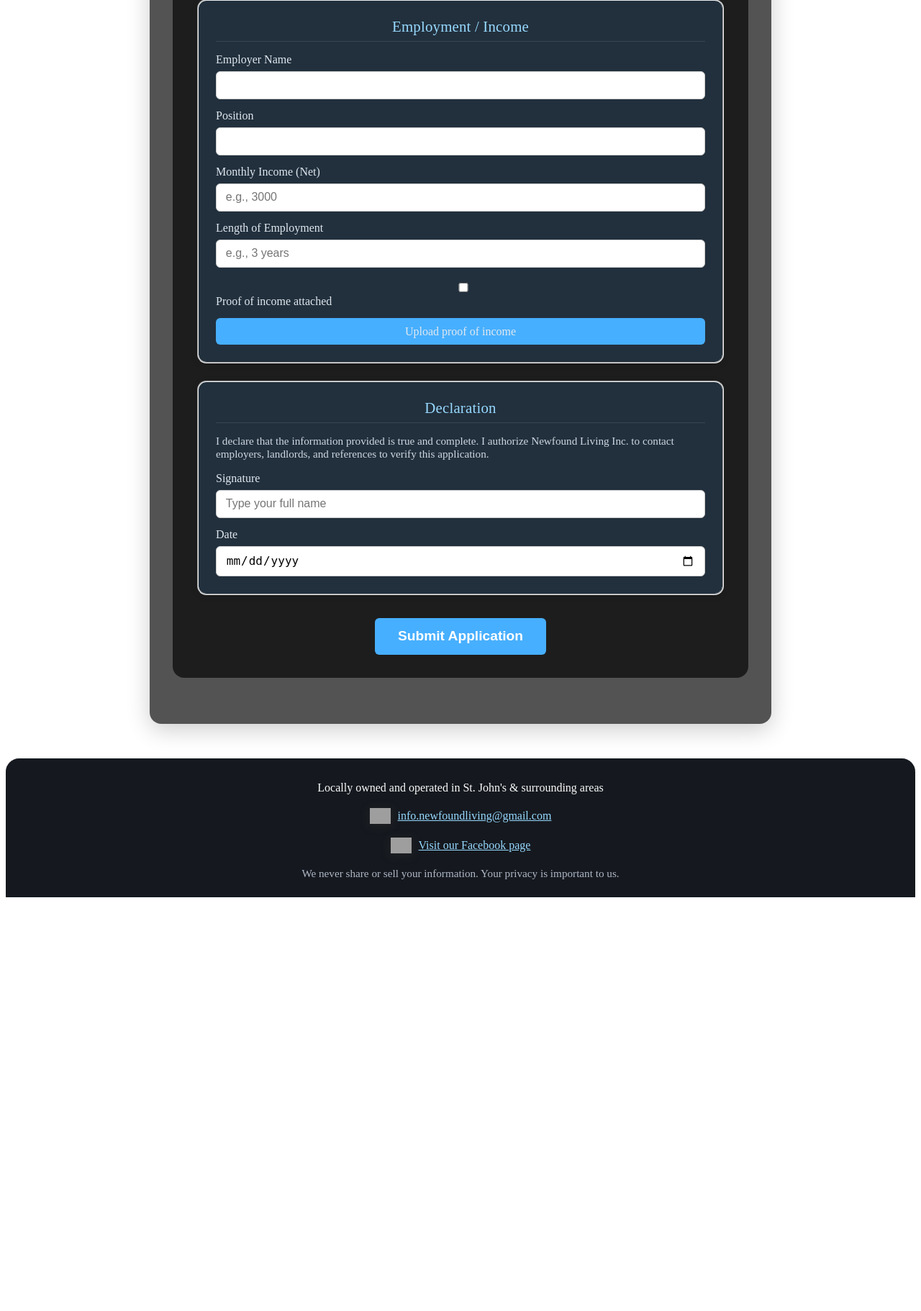
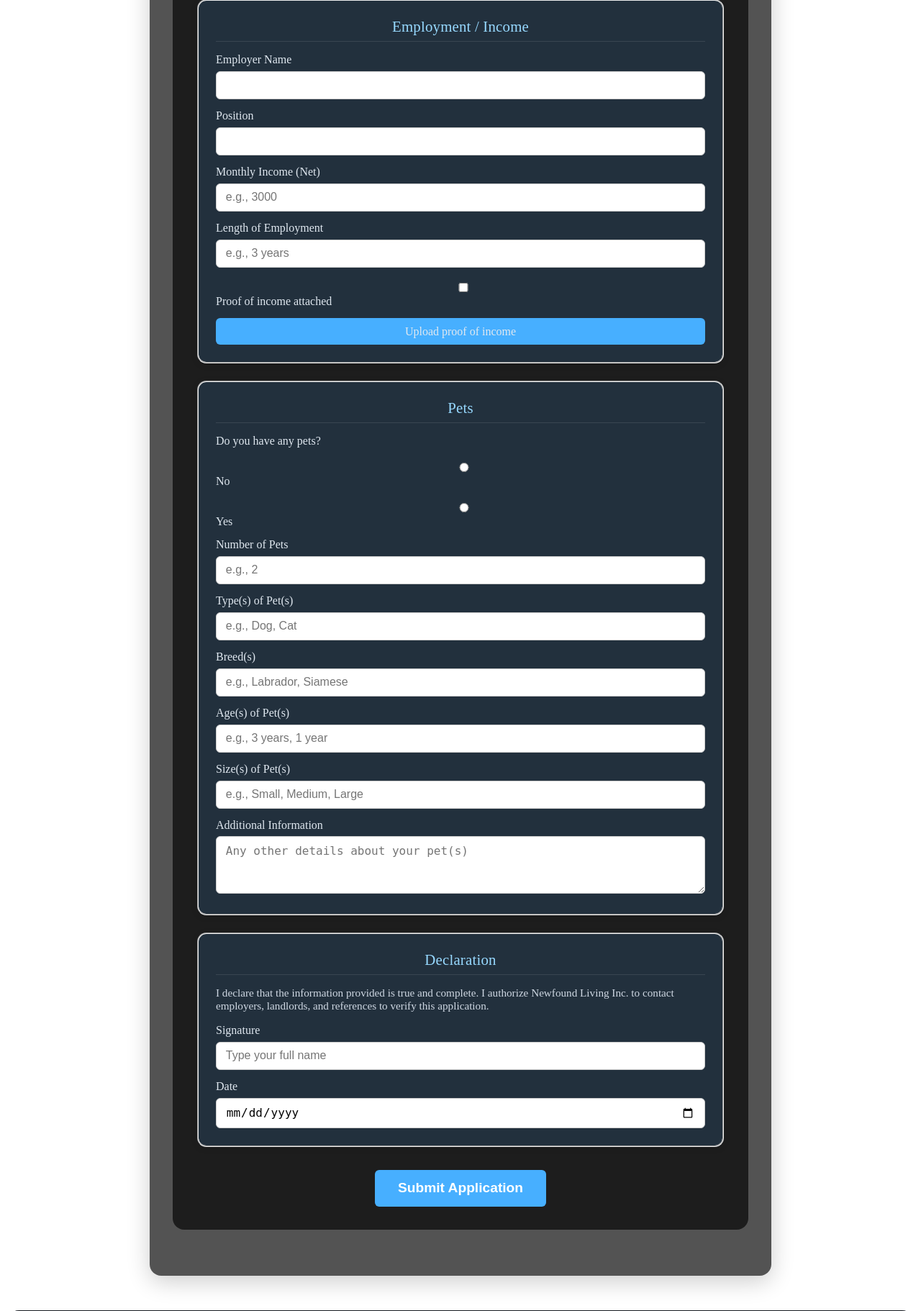
Before and after one commit to NewFoundLivingCa/NewFoundLiving-main, a Flask app: page /rental-application in a window 1280 px wide. Shown: the part 1482-3304 px from the top of the page at 72% size. Before the commit the page ends 2729 px from the top, so only its background shows below. Run offline with Flask 3, Linux system fonts and the light colour scheme; grey boxes are pictures that could not be loaded.

Commit message:
rental-application.html

```diff
--- a/templates/rental-application.html
+++ b/templates/rental-application.html
@@ -90,8 +90,37 @@
             <input type="file" id="income-proof-file" name="income_proof_file" accept=".pdf,.jpg,.jpeg,.png,.doc,.docx,.txt" />
         </fieldset>
 
-        <!-- Additional sections (occupants, pets, references, etc.) -->
-        <!-- Keep same structure, just add class="form-section" and h2 headings for each -->
+        <!-- Pets Section -->
+        <fieldset class="form-section">
+            <h2>Pets</h2>
+            <label>Do you have any pets?</label>
+            <div class="checkbox-group">
+                <label><input type="radio" name="has_pets" value="No" required /> No</label>
+                <label><input type="radio" name="has_pets" value="Yes" required /> Yes</label>
+            </div>
+
+            <div id="pet-details-section">
+                <label for="number-of-pets">Number of Pets</label>
+                <input type="number" id="number-of-pets" name="number_of_pets" min="0" placeholder="e.g., 2" />
+
+                <label for="pet-types">Type(s) of Pet(s)</label>
+                <input type="text" id="pet-types" name="pet_types" placeholder="e.g., Dog, Cat" />
+
+                <label for="pet-breeds">Breed(s)</label>
+                <input type="text" id="pet-breeds" name="pet_breeds" placeholder="e.g., Labrador, Siamese" />
+
+                <label for="pet-ages">Age(s) of Pet(s)</label>
+                <input type="text" id="pet-ages" name="pet_ages" placeholder="e.g., 3 years, 1 year" />
+
+                <label for="pet-sizes">Size(s) of Pet(s)</label>
+                <input type="text" id="pet-sizes" name="pet_sizes" placeholder="e.g., Small, Medium, Large" />
+
+                <label for="pet-additional-info">Additional Information</label>
+                <textarea id="pet-additional-info" name="pet_additional_info" placeholder="Any other details about your pet(s)"></textarea>
+            </div>
+        </fieldset>
+
+        <!-- Additional sections (occupants, references, etc.) can be added here -->
 
         <!-- Declaration -->
         <fieldset class="form-section">
```
